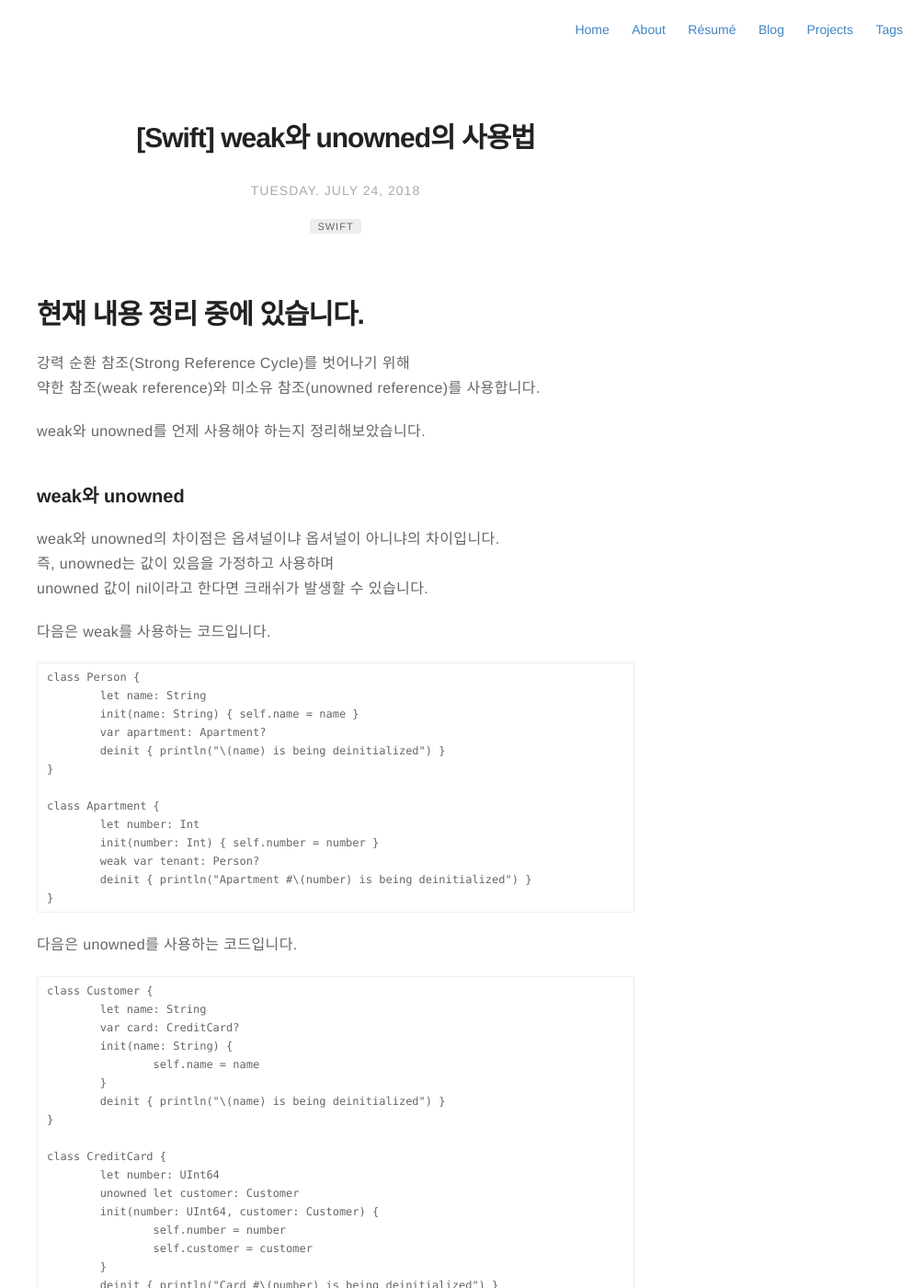
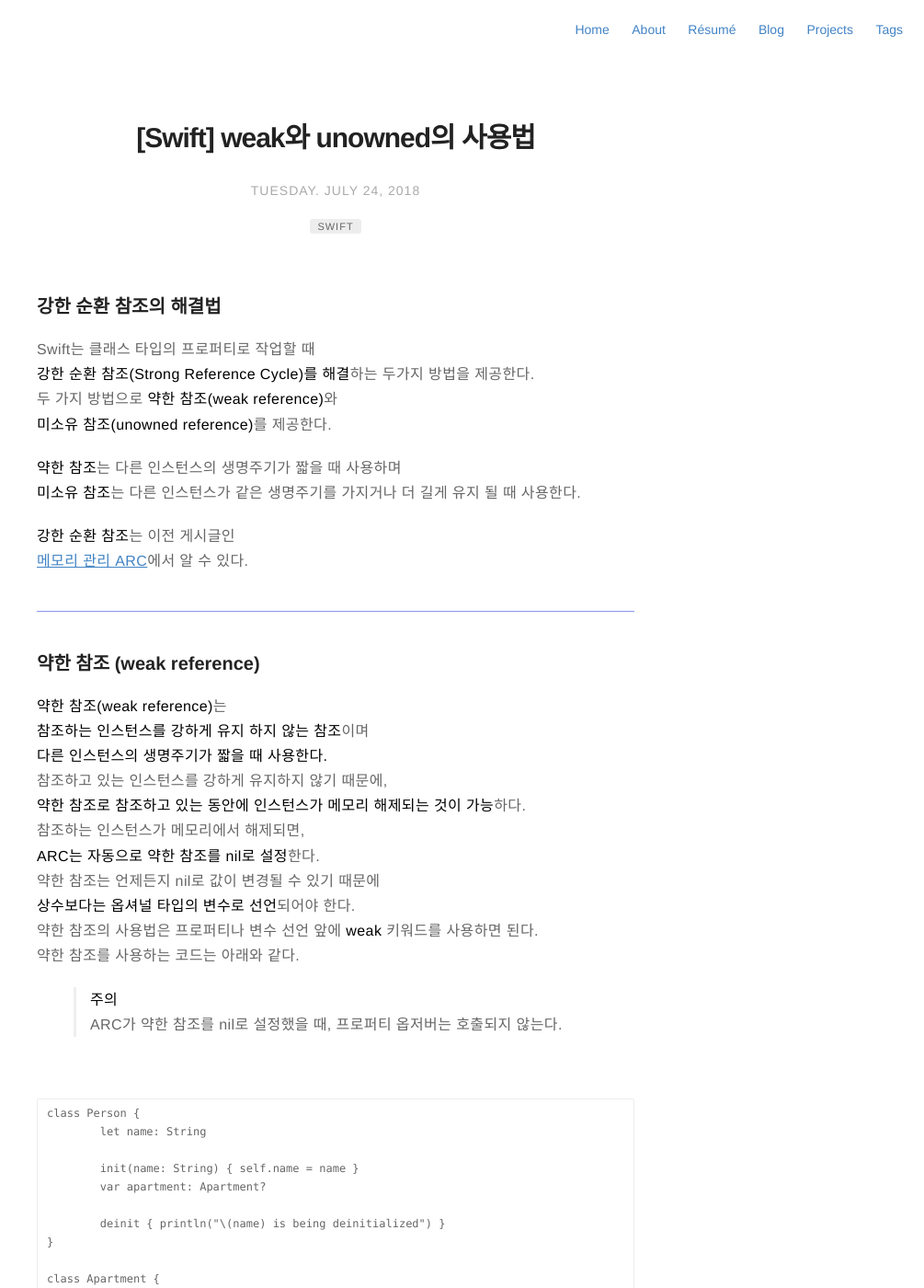
Before and after one commit to jhyejun/jhyejun.github.io, a Jekyll site: the page built from _posts/2018-07-24-how-to-use-weak-and-unowned.md, in a window 1280 px wide and 1400 px high. Shown: the whole window at 92% size, without its empty margins (275-1280 px from the left). Built offline with Jekyll 4.4.1, drawn with Linux system fonts in a browser that asks for light colours; comment, search, counter and statistics services are not loaded; some of the changed text lies outside the part shown.

Commit message:
Register a new post and Modify post
- 메모리 관리 ARC 마지막 링크부분 수정
- weak와 unowned의 사용법 수정 완료
- 클로저에서의 강한 순환 참조  업로드

````diff
--- a/_posts/2018-07-24-how-to-use-weak-and-unowned.md
+++ b/_posts/2018-07-24-how-to-use-weak-and-unowned.md
@@ -11,42 +11,83 @@ author: jhyejun
 description: how to use weak and unowned
 ---
 
-# 현재 내용 정리 중에 있습니다.
+### 강한 순환 참조의 해결법
+Swift는 클래스 타입의 프로퍼티로 작업할 때<br>
+**강한 순환 참조(Strong Reference Cycle)를 해결**하는 두가지 방법을 제공한다.<br>
+두 가지 방법으로 **약한 참조(weak reference)**와<br>
+**미소유 참조(unowned reference)**를 제공한다.<br>
 
-강력 순환 참조(Strong Reference Cycle)를 벗어나기 위해<br>
-약한 참조(weak reference)와 미소유 참조(unowned reference)를 사용합니다.<br>
+**약한 참조**는 다른 인스턴스의 생명주기가 짧을 때 사용하며<br>
+**미소유 참조**는 다른 인스턴스가 같은 생명주기를 가지거나 더 길게 유지 될 때 사용한다.<br>
 
-weak와 unowned를 언제 사용해야 하는지 정리해보았습니다.<br>
+**강한 순환 참조**는 이전 게시글인<br>
+[메모리 관리 ARC]({{ site.url }}/blog/memory-management-arc)에서 알 수 있다.
 
-### weak와 unowned
-weak와 unowned의 차이점은 옵셔널이냐 옵셔널이 아니냐의 차이입니다.<br>
-즉, unowned는 값이 있음을 가정하고 사용하며<br>
-unowned 값이 nil이라고 한다면 크래쉬가 발생할 수 있습니다.<br>
+---
 
-다음은 weak를 사용하는 코드입니다.<br>
+### 약한 참조 (weak reference)
+**약한 참조(weak reference)**는<br>
+**참조하는 인스턴스를 강하게 유지 하지 않는 참조**이며<br>
+**다른 인스턴스의 생명주기가 짧을 때 사용한다.**<br>
+참조하고 있는 인스턴스를 강하게 유지하지 않기 때문에,<br>
+**약한 참조로 참조하고 있는 동안에 인스턴스가 메모리 해제되는 것이 가능**하다.<br>
+참조하는 인스턴스가 메모리에서 해제되면,<br>
+**ARC는 자동으로 약한 참조를 nil로 설정**한다.<br>
+약한 참조는 언제든지 nil로 값이 변경될 수 있기 때문에<br>
+**상수보다는 옵셔널 타입의 변수로 선언**되어야 한다.<br>
+약한 참조의 사용법은 프로퍼티나 변수 선언 앞에 **weak** 키워드를 사용하면 된다.<br>
+약한 참조를 사용하는 코드는 아래와 같다.<br>
+
+> **주의**<br>
+ ARC가 약한 참조를 nil로 설정했을 때, 프로퍼티 옵저버는 호출되지 않는다.<br>
+
+<br>
 
 ```
 class Person {
 	let name: String
+
 	init(name: String) { self.name = name }
 	var apartment: Apartment?
+
 	deinit { println("\(name) is being deinitialized") }
 }
 
 class Apartment {
 	let number: Int
+
 	init(number: Int) { self.number = number }
 	weak var tenant: Person?
+
 	deinit { println("Apartment #\(number) is being deinitialized") }
 }
 ```
 
-다음은 unowned를 사용하는 코드입니다.<br>
+---
+
+### 미소유 참조 (unowned reference)
+**미소유 참조(unowned reference)**도 인스턴스가 참조하는 것을 강하게 유지하지 않는다.<br>
+하지만 **약한 참조**와는 달리 **미소유 참조**는<br>
+**다른 인스턴스와 같은 생명주기를 가지거나 더 긴 생명주기를 가질 때 사용한다.**<br>
+미소유 참조의 사용법은 프로퍼티나 변수 선언 앞에 **unowned** 키워드를 사용하면 된다.<br>
+**미소유 참조는 항상 값을 가지고 있는 것으로 간주하기 때문에**<br>
+**ARC는 미소유 참조의 값을 nil로 설정하지 않는다.**<br>
+**미소유 참조는 옵셔널이 아닌 타입의 상수로 선언되어야 한다.**<br>
+미소유 참조를 사용하는 코드는 아래와 같다.
+
+> **중요**<br>
+ 참조가 항상 메모리가 해제되지 않는 인스턴스를<br>
+ 참조하는게 확실할 때 미소유 참조를 사용한다.<br>
+ 인스턴스의 메모리가 해제된 후에<br>
+ 미소유 참조의 값에 접근을 시도하면, 크래쉬가 발생한다.<br>
+
+<br>
 
 ```
 class Customer {
 	let name: String
 	var card: CreditCard?
+
 	init(name: String) {
 		self.name = name
 	}
@@ -56,15 +97,15 @@ class Customer {
 class CreditCard {
 	let number: UInt64
 	unowned let customer: Customer
+
 	init(number: UInt64, customer: Customer) {
 		self.number = number
 		self.customer = customer
 	}
+
 	deinit { println("Card #\(number) is being deinitialized") }
 }
 ```
 
-Apartment 클래스에서 tenant 변수는 옵셔널로 사용하기 때문에<br>
-순환 참조를 피하기 위해서는 weak로 사용합니다.<br>
-CreditCard 클래스에서 customer 상수는 항상 값을 가지고 있어야 하므로<br>
-순환 참조를 피하고자 unowned로 사용합니다.<br>
+**클로저에서의 강한 순환 참조와 강한 순환 참조 해결법**은<br>
+[클로저에서의 강한 순환 참조]({{ site.url }}/blog/strong-reference-cycles-in-closure)에서 알 수 있다.
````
Also changed, not shown: _posts/2018-07-23-memory-management-arc.md (+4 -1 lines), _posts/2018-08-01-strong-reference-cycles-in-closure.md (added, +83 -0 lines).
